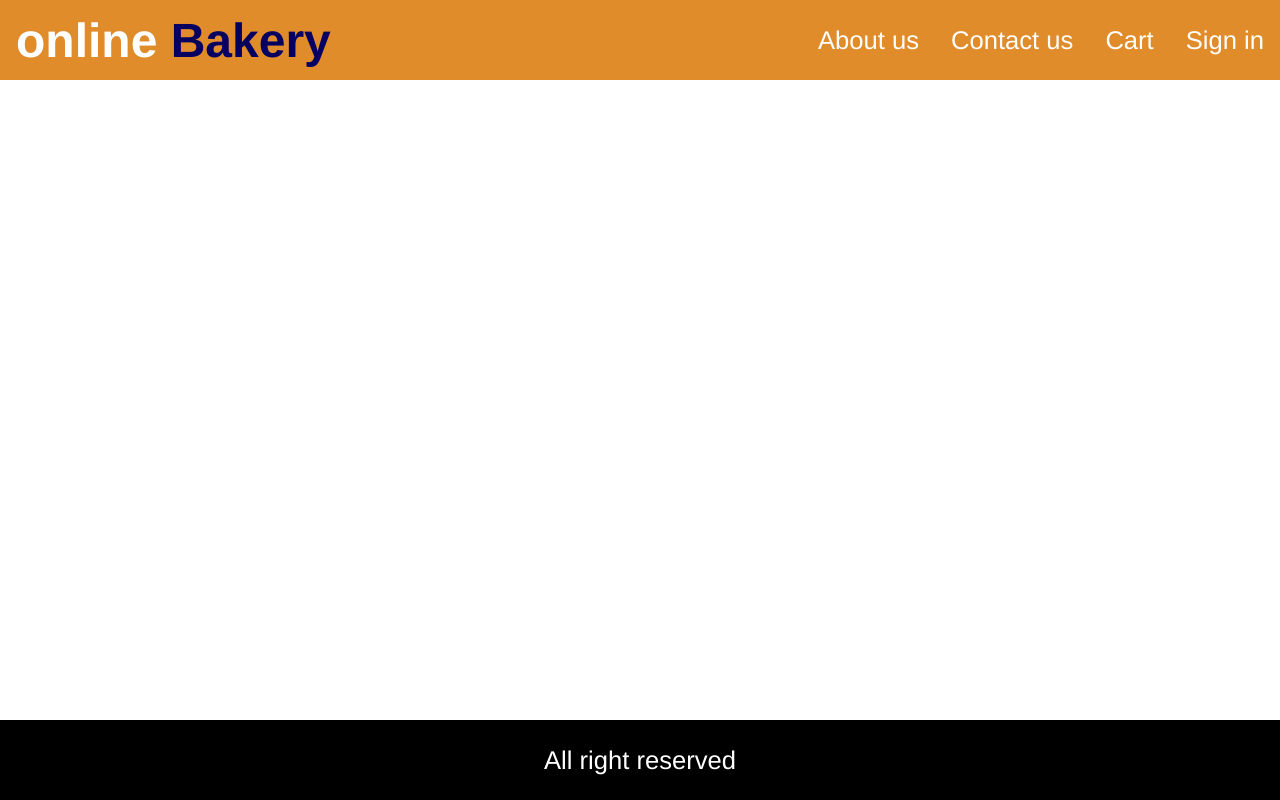
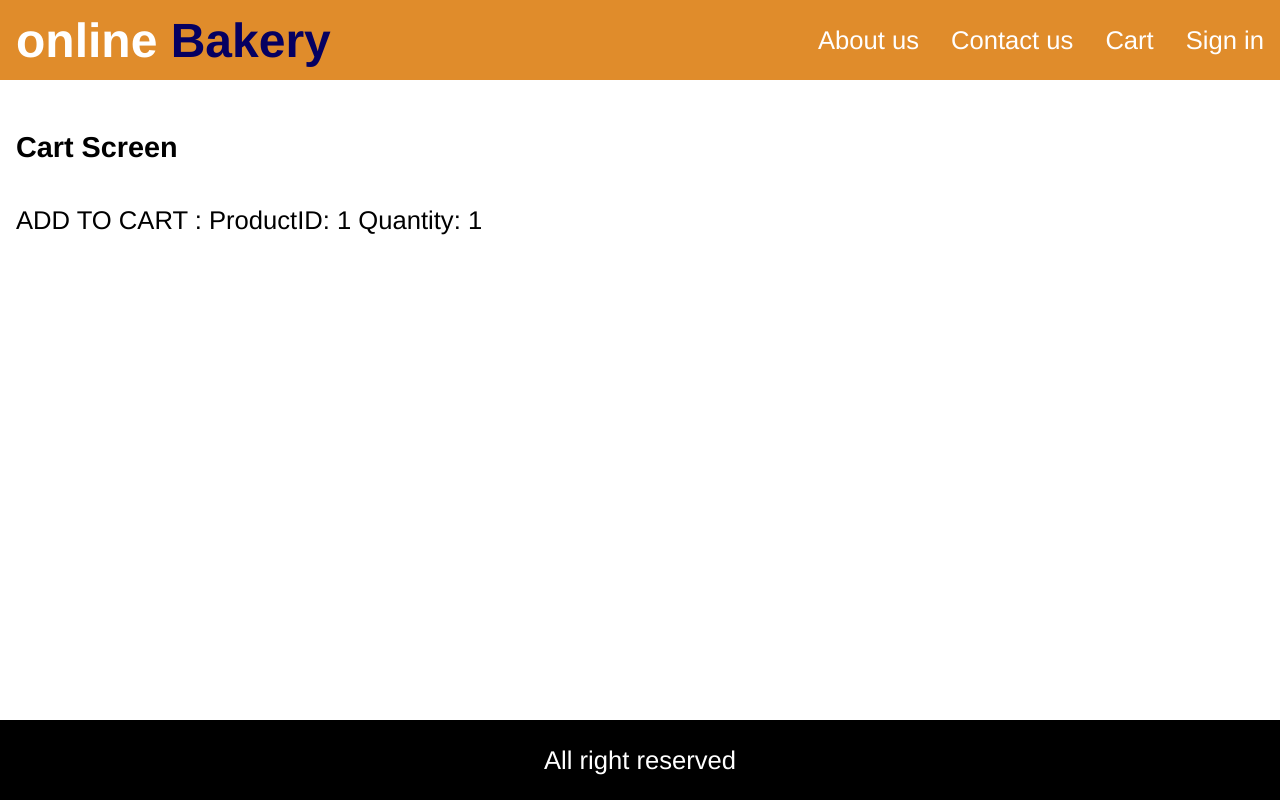
Before and after one commit to hafizwasi/fyp-project, a React (Create React App) app in the folder frontend/: page /cart/1 in a window 1280 px wide. Built offline with nearby package versions, Linux system fonts and the light colour scheme.

Commit message:
Build cart screen

```diff
--- a/frontend/src/App.jsx
+++ b/frontend/src/App.jsx
@@ -1,5 +1,6 @@
 import React from "react";
 import { BrowserRouter, Route } from "react-router-dom";
+import CartScreen from "./screens/CartScreen";
 import HomeScreen from "./screens/HomeScreen";
 import ProductScreen from "./screens/ProductScreen";
 
@@ -22,6 +23,7 @@
           </div>
         </header>
         <main>
+        <Route path="/cart/:id" component={CartScreen}></Route>
           <Route path="/product/:id" component={ProductScreen}></Route>
           <Route path="/" component={HomeScreen} exact></Route>
         </main>
--- a/frontend/src/index.css
+++ b/frontend/src/index.css
@@ -64,6 +64,9 @@
 li{
   margin-top: 1rem;
 }
+input,
+select,
+textarea,
 button{
   padding: 1rem;
   border-radius: 0.5rem;
@@ -75,6 +78,14 @@
   background-color: #f8f8f8;
   cursor: pointer;
 }
+button {
+  background-color: #f8f8f8;
+  cursor: pointer;
+}
+input:hover,
+select:hover,
+textarea:hover,
+
 button:hover{
   border: 0.1rem black solid;
 }
--- /dev/null
+++ b/frontend/src/screens/CartScreen.js
@@ -0,0 +1,16 @@
+import React from 'react';
+
+export default function CartScreen(props) {
+  const productId = props.match.params.id;
+  const qtv = props.location.search
+    ? Number(props.location.search.split('=')[1])
+    : 1;
+  return (
+    <div>
+      <h1>Cart Screen</h1>
+      <p>
+        ADD TO CART : ProductID: {productId} Quantity: {qtv}
+      </p>
+    </div>
+  );
+}
--- a/frontend/src/screens/ProductScreen.js
+++ b/frontend/src/screens/ProductScreen.js
@@ -1,4 +1,4 @@
-import React, { useEffect } from 'react';
+import React, { useEffect, useState } from 'react';
 import { useDispatch, useSelector } from 'react-redux';
 import { Link } from 'react-router-dom';
 import { detailsProduct } from '../actions/productActions';
@@ -10,13 +10,18 @@
 export default function ProductScreen(props) {
     const dispatch = useDispatch();
     const productId = props.match.params.id;
+    const [qty, setQty ] = useState(1);
     const productDetails = useSelector((state) => state.productDetails);
     const { loading, error, product } = productDetails;
 
     useEffect(() => {
         dispatch(detailsProduct(productId));
-      }, [dispatch, productId]);
+    }, [dispatch, productId]);
 
+
+    const addToCartHandler = () => {
+        props.history.push(`/cart/${productId}?qty=${qty}`);
+      };
     return (
         <div>
             {loading ? (
@@ -68,9 +73,37 @@
                                             </div>
                                         </div>
                                     </li>
-                                    <li>
-                                        <button className="primary block">Add to cart</button>
-                                    </li>
+                                    {product.countInStock > 0 && (
+                                        <>
+                                            <li>
+                                                <div className="row">
+                                                    <div>Quantity</div>
+                                                    <div>
+                                                        <select
+                                                            value={qty}
+                                                            onChange={(e) => setQty(e.target.value)}
+                                                        >
+                                                            {[...Array(product.countInStock).keys()].map(
+                                                                (x) => (
+                                                                    <option key={x + 1} value={x + 1}>
+                                                                        {x + 1}
+                                                                    </option>
+                                                                )
+                                                            )}
+                                                        </select>
+                                                    </div>
+                                                </div>
+                                            </li>
+                                            <li>
+                                                <button
+                                                    onClick={addToCartHandler}
+                                                    className="primary block"
+                                                >
+                                                    Add to Cart
+                        </button>
+                                            </li>
+                                        </>
+                                    )}
                                 </ul>
                             </div>
 
```
